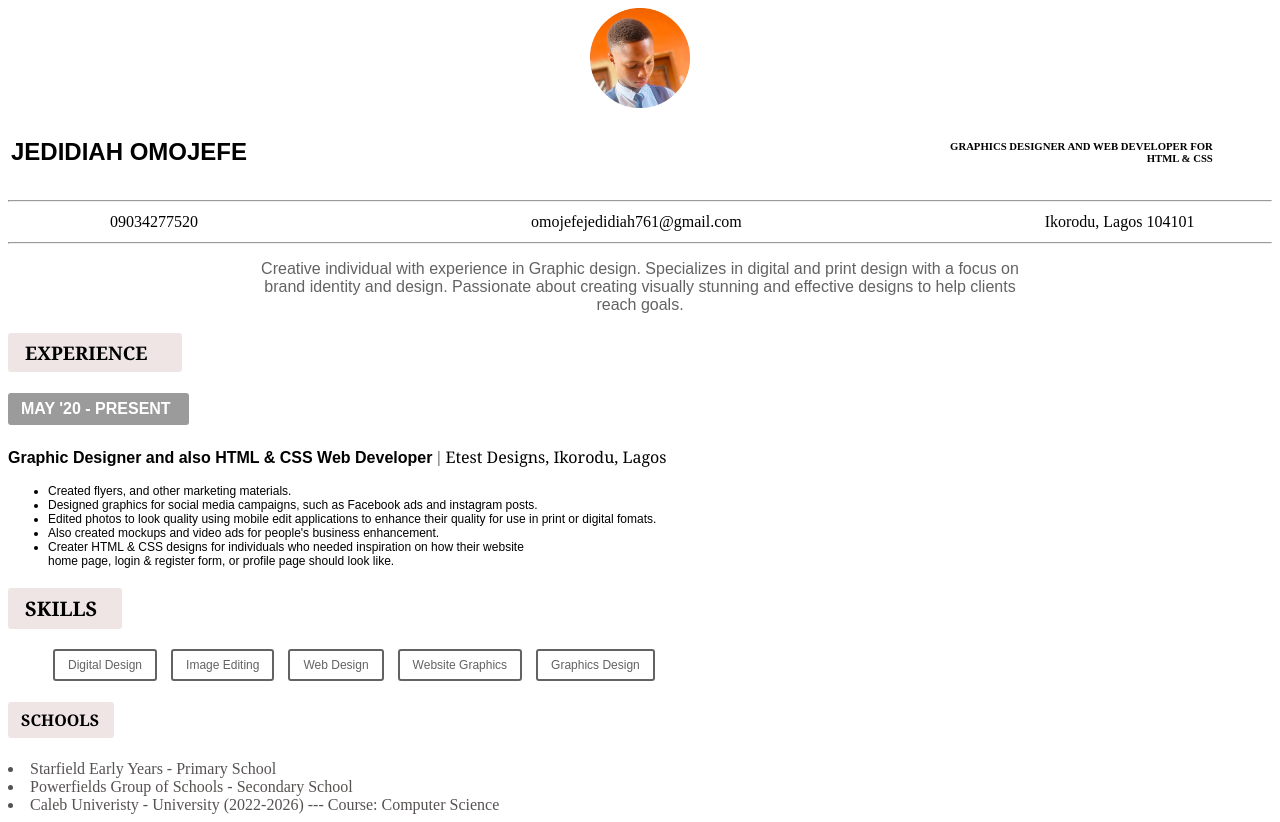
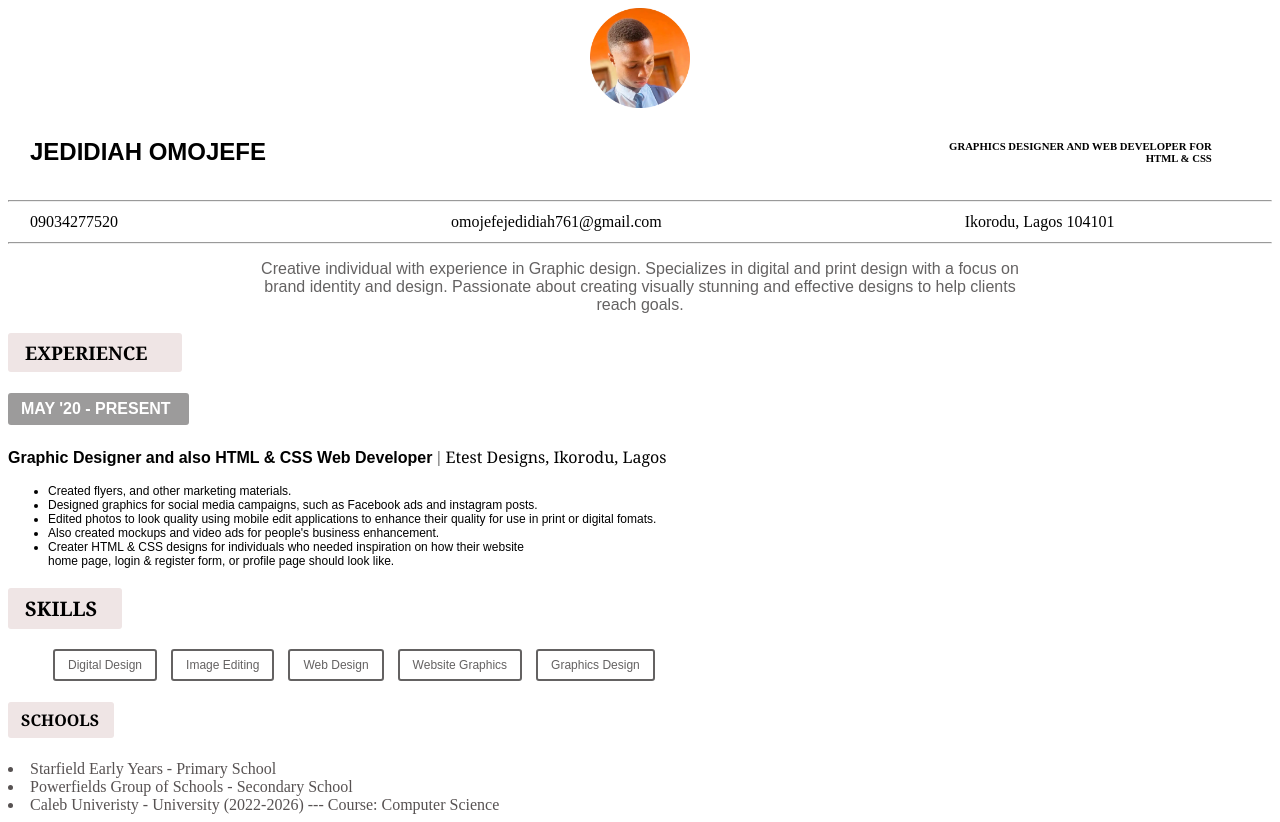
Before and after one commit to jedi4me/heiscv.github.io, a plain HTML site: page index.html in a window 1280 px wide. Drawn offline with Linux system fonts and the light colour scheme.

Commit message:
Add files via upload
upload

```diff
--- a/index.html
+++ b/index.html
@@ -13,14 +13,14 @@
          </center>
          <table>
           <tr>
-            <td><h2>JEDIDIAH OMOJEFE</h2></td>
-            <td style="padding-left: 700px;"><h6>GRAPHICS DESIGNER AND WEB DEVELOPER FOR<br>HTML & CSS</h6></td>
+            <td style="padding-left: 20px;"><h2>JEDIDIAH OMOJEFE</h2></td>
+            <td style="padding-left: 680px;"><h6>GRAPHICS DESIGNER AND WEB DEVELOPER FOR<br>HTML & CSS</h6></td>
           </tr>
          </table>
          <hr>
          <table>
           <tr>
-            <td style="padding-left: 100px;">09034277520</td>
+            <td style="padding-left: 20px;">09034277520</td>
             <td style="padding-left: 330px;">omojefejedidiah761@gmail.com</td>
             <td style="padding-left: 300px;">Ikorodu, Lagos 104101</td>
           </tr>
```
